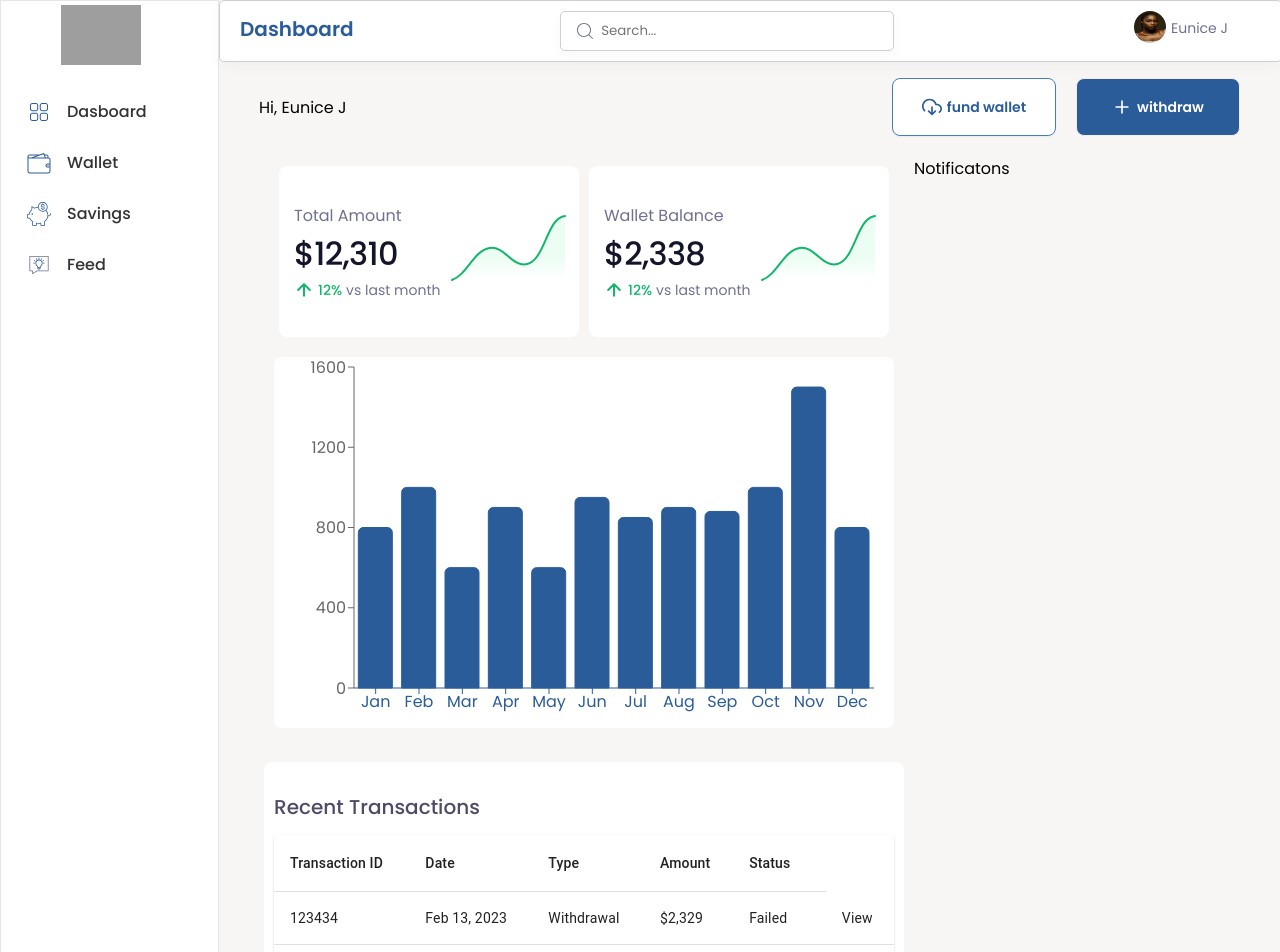
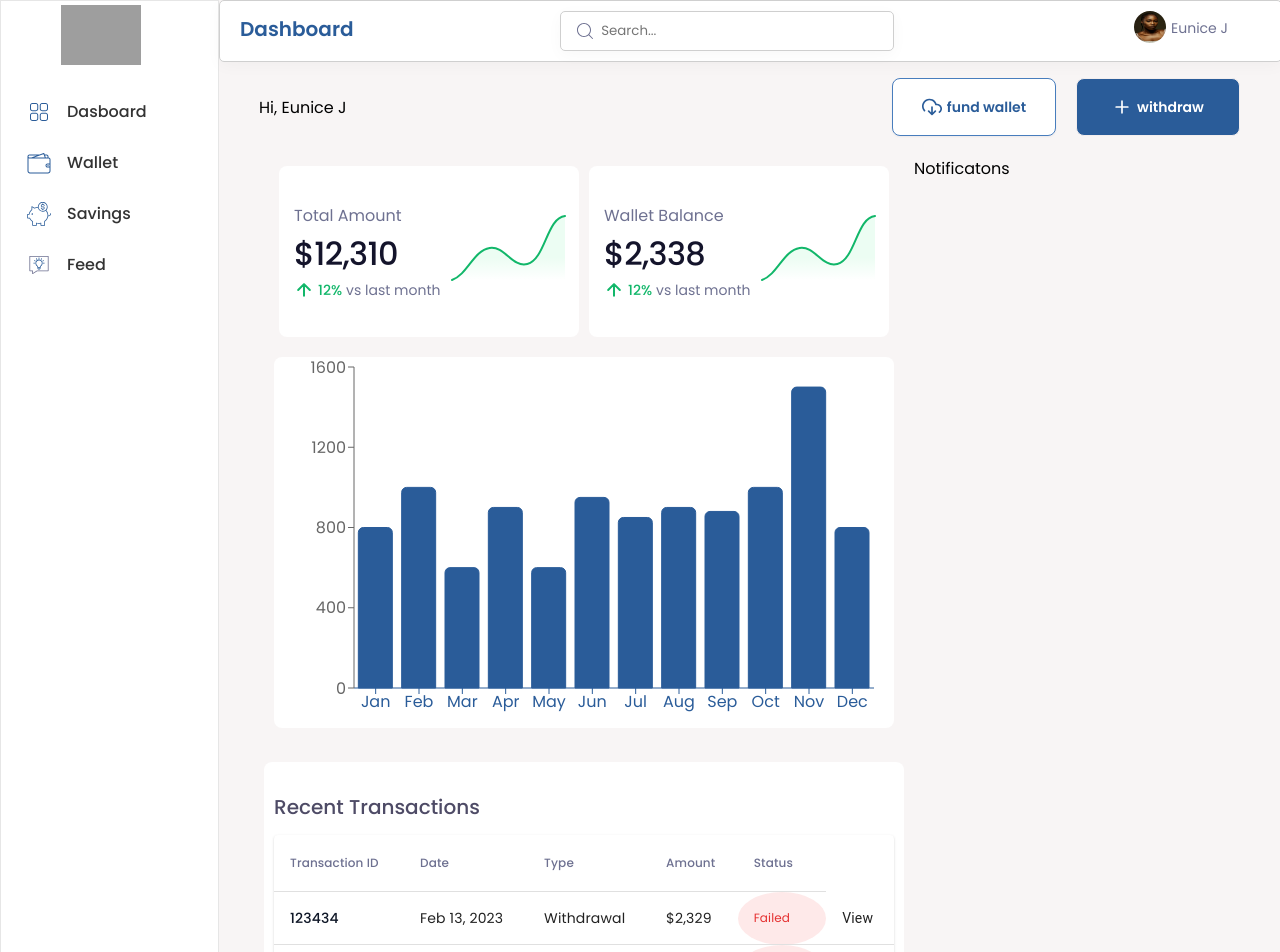
Before and after one commit to eunicegigijacob/ajo-personal-, a React (Vite) app in the folder Frontend/: page /home in a window 1280 px wide. Shown: the top 952 px of the page. Built offline with nearby package versions, Linux system fonts and the light colour scheme; grey boxes are pictures that could not be loaded; the HTML template or start-up script is replaced by a standard one.

Commit message:
add customised styling to table

```diff
--- a/Frontend/src/Components/Home/Table.jsx
+++ b/Frontend/src/Components/Home/Table.jsx
@@ -10,16 +10,55 @@ import TableRow from '@mui/material/TableRow';
 import Paper from '@mui/material/Paper';
 
 const TableComponent = () => {
+  const style = {
+    tableCell: {
+      color: ' #6E7191',
+      fontFamily: 'Poppins',
+      fontSize: '12px',
+    },
+    Id: {
+      color: ' #101828',
+      fontFamily: 'Poppins',
+      fontSize: '14px',
+      fontFamily: 'Poppins',
+      fontWeight: 500,
+      fontStyle: 'normal',
+    },
+    main: {
+      fontFamily: 'Poppins',
+      fontSize: '14px',
+    },
+  };
+
+  const color = (status) => {
+    if (status === 'Failed') {
+      return '#e53030';
+    }
+    if (status === 'Pending') {
+      return '#3c3a3a';
+    }
+    return 'rgb(10, 104, 81)';
+  };
+  const Background = (status) => {
+    if (status === 'Failed') {
+      return 'rgb(238, 47, 47, 0.1)';
+    }
+    if (status === 'Pending') {
+      return 'rgb(60, 58, 58, 0.1)';
+    }
+    return 'rgb(10, 104, 81, 0.1)';
+  };
+
   return (
     <TableContainer component={Paper}>
       <Table sx={{ minWidth: '100% ' }} aria-label="simple table">
         <TableHead>
           <TableRow>
-            <TableCell>Transaction ID</TableCell>
-            <TableCell>Date</TableCell>
-            <TableCell>Type</TableCell>
-            <TableCell>Amount</TableCell>
-            <TableCell>Status</TableCell>
+            <TableCell sx={style.tableCell}>Transaction ID</TableCell>
+            <TableCell sx={style.tableCell}>Date</TableCell>
+            <TableCell sx={style.tableCell}>Type</TableCell>
+            <TableCell sx={style.tableCell}>Amount</TableCell>
+            <TableCell sx={style.tableCell}>Status</TableCell>
           </TableRow>
         </TableHead>
         <TableBody>
@@ -28,13 +67,23 @@ const TableComponent = () => {
               key={row.TransactionID}
               sx={{ '&:last-child td, &:last-child th': { border: 0 } }}
             >
-              <TableCell component="th" scope="row">
+              <TableCell component="th" scope="row" sx={style.Id}>
                 {row.TransactionID}
               </TableCell>
-              <TableCell>{row.Date}</TableCell>
-              <TableCell>{row.Type}</TableCell>
-              <TableCell>{row.Amount}</TableCell>
-              <TableCell>{row.Status}</TableCell>
+              <TableCell sx={style.main}>{row.Date}</TableCell>
+              <TableCell sx={style.main}>{row.Type}</TableCell>
+              <TableCell sx={style.main}>{row.Amount}</TableCell>
+              <TableCell
+                sx={{
+                  color: color(row.Status),
+                  fontFamily: 'Poppins',
+                  fontSize: '12px',
+                  background: Background(row.Status),
+                  borderRadius: '50%',
+                }}
+              >
+                {row.Status}
+              </TableCell>
               <TableCell>View</TableCell>
             </TableRow>
           ))}
```
